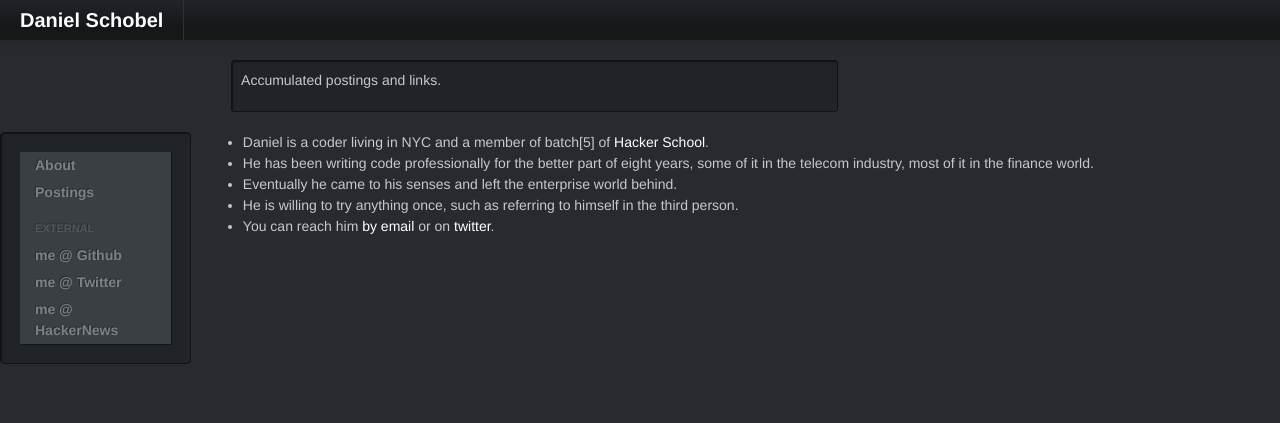
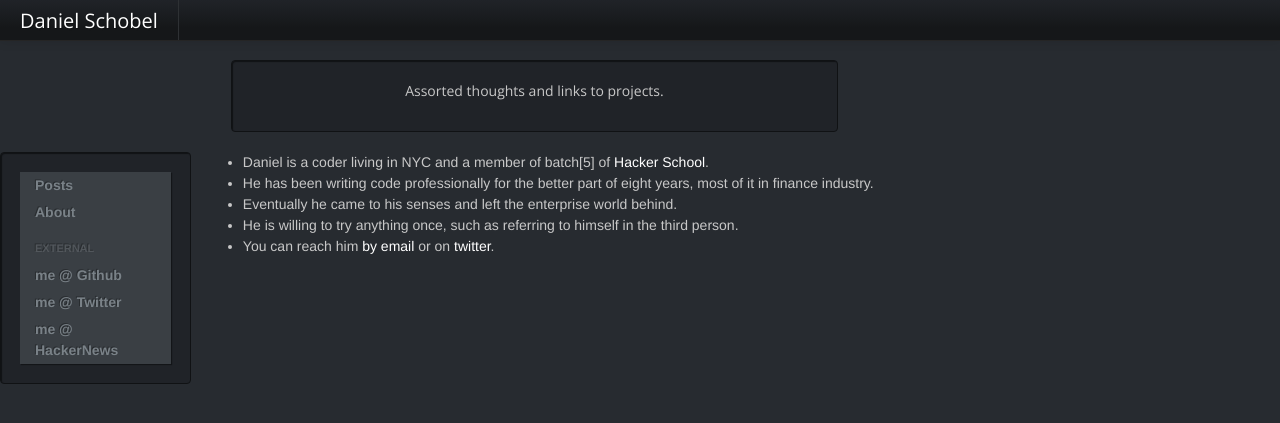
Before and after one commit to dschobel/dschobel.github.com, a Jekyll site: the page built from About.md, in a window 1280 px wide. Shown: the top 423 px of the page. Built offline with Jekyll 4.4.1, drawn with Linux system fonts in a browser that asks for light colours; some web fonts are replaced.

Commit message:
changes to about

```diff
--- a/About.md
+++ b/About.md
@@ -4,7 +4,7 @@ title: "About"
 ---
 
 *    Daniel is a coder living in NYC and a member of batch\[5\] of [Hacker School](http://www.hackerschool.com).
-*    He has been writing code professionally for the better part of eight years, some of it in the telecom industry, most of it in the finance world.
+*    He has been writing code professionally for the better part of eight years, most of it in finance industry.
 *    Eventually he came to his senses and left the enterprise world behind.
 *    He is willing to try anything once, such as referring to himself in the third person.
 *    You can reach him [by email](mailto:dschobel@gmail.com) or on [twitter](http://twitter.com/dschobel).
--- a/_layouts/default.html
+++ b/_layouts/default.html
@@ -19,23 +19,23 @@
         <div class="container-fluid">
           <button type="button" class="btn btn-navbar" data-toggle="collapse" data-target=".nav-collapse">
           </button>
-          <a class="brand" href="/">Daniel Schobel</a>
+          <a class="brand" style="font-family: 'Open Sans', sans-serif; font-weight: 300;" href="/">Daniel Schobel</a>
         </div>
       </div>
     </div>
         <div class="container-fluid">
             <div class="row-fluid">
                 <div class="span2"></div>
-                    <div class="span6 well well-small">
-                        <p>Accumulated postings and links.</div>
+                    <div class="span6 well">
+                        <p class="text-center" style="font-family: 'Open Sans', sans-serif; font-weight: 300; ">Assorted thoughts and links to projects.</div>
                     </div>
             </div>
             <div class="row-fluid">
                 <div class="span2">
                     <div class="well sidebar-nav">
                         <ul class="nav nav-list">
+                            <li> <a href="/" >Posts</a> </li>
                             <li> <a href="/About.html" >About</a> </li>
-                            <li> <a href="/" >Postings</a> </li>
                             <li class="nav-header">External</li>
                             <li> <a href="https://github.com/dschobel" target="_blank">me @ Github</a> </li>
                             <li> <a href="https://twitter.com/dschobel" target="_blank">me @ Twitter</a> </li>
```
Also changed, not shown: index.html (+4 -3 lines).
